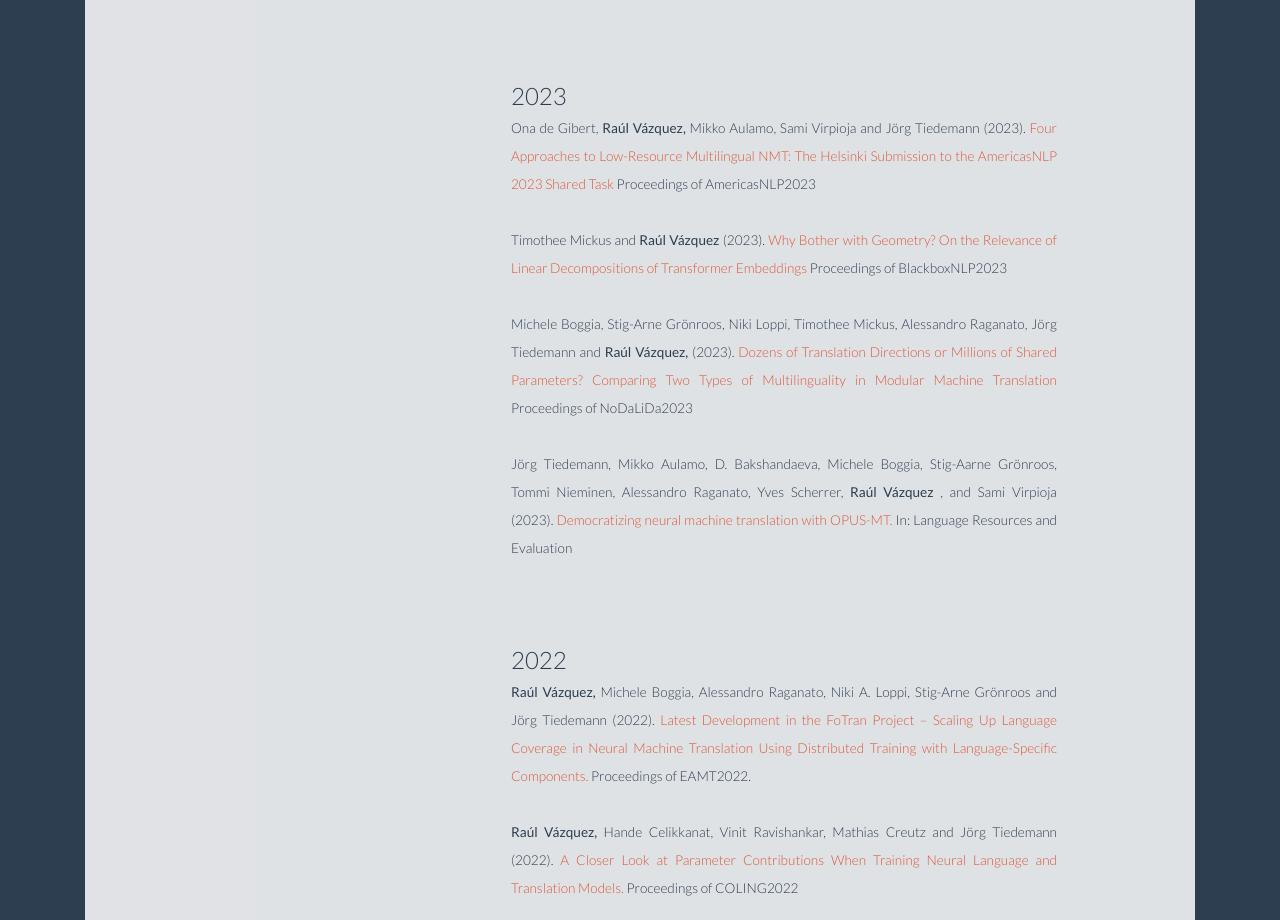
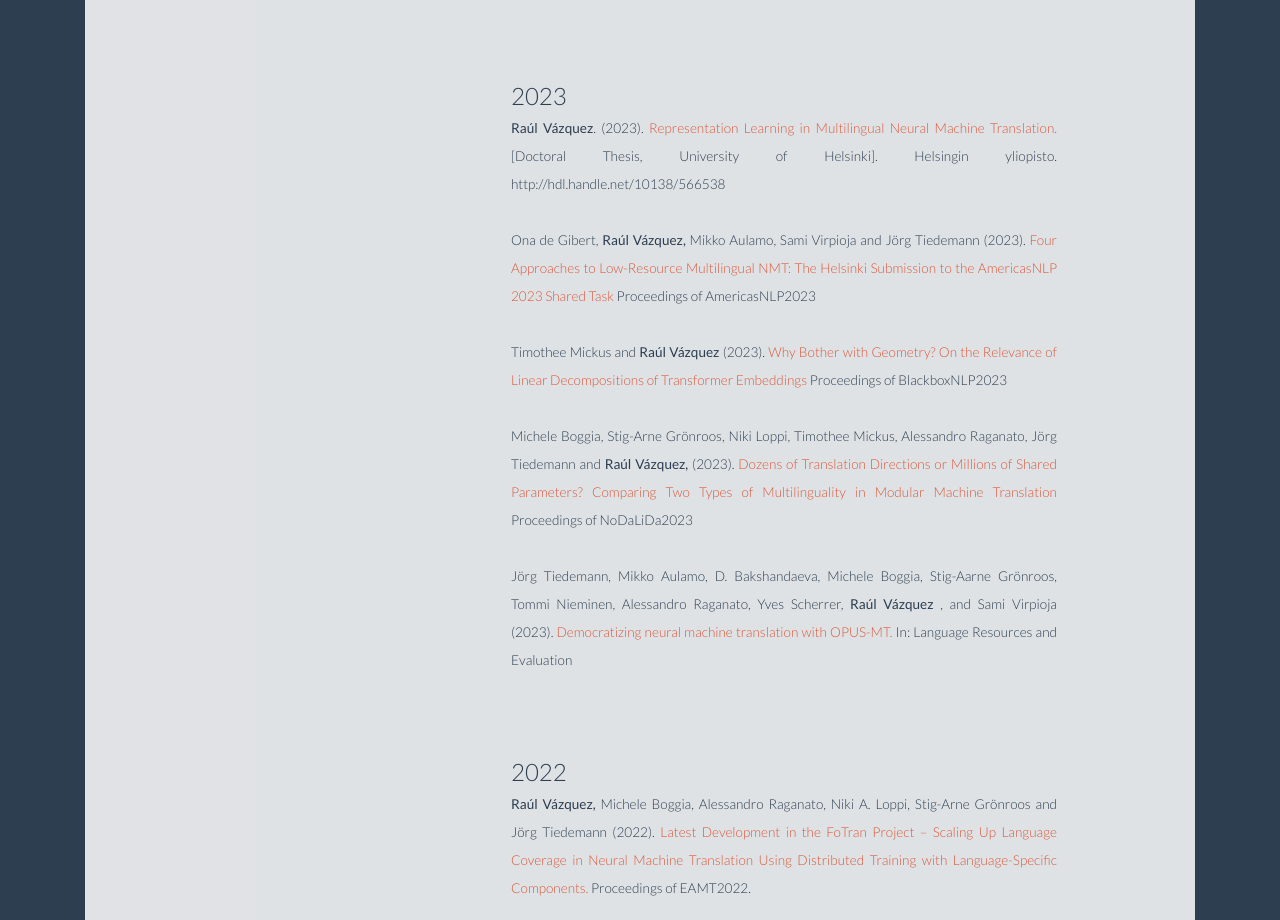
Before and after one commit to jrvc/jrvc.github.io, a plain HTML site: page index.html in a window 1280 px wide. Shown: the part 2160-3080 px from the top of the page. Drawn offline with nearby package versions, Linux system fonts and the light colour scheme.

Commit message:
Update index.html

```diff
--- a/index.html
+++ b/index.html
@@ -386,6 +386,8 @@ function showDivs(n) {
 
           <font size="5">2023</font>
           <br>
+		<b>Raúl Vázquez</b>. (2023). <a href="http://hdl.handle.net/10138/566538"> Representation Learning in Multilingual Neural Machine Translation.</a> [Doctoral Thesis, University of Helsinki]. Helsingin yliopisto. http://hdl.handle.net/10138/566538<br><br>
+
                 Ona de Gibert, <b>Raúl Vázquez,</b> Mikko Aulamo, Sami Virpioja and Jörg Tiedemann (2023). <a href="https://aclanthology.org/2023.americasnlp-1.20/"> Four Approaches to Low-Resource Multilingual NMT: The Helsinki Submission to the AmericasNLP 2023 Shared Task </a>
           Proceedings of AmericasNLP2023 <br><br>
 
```
